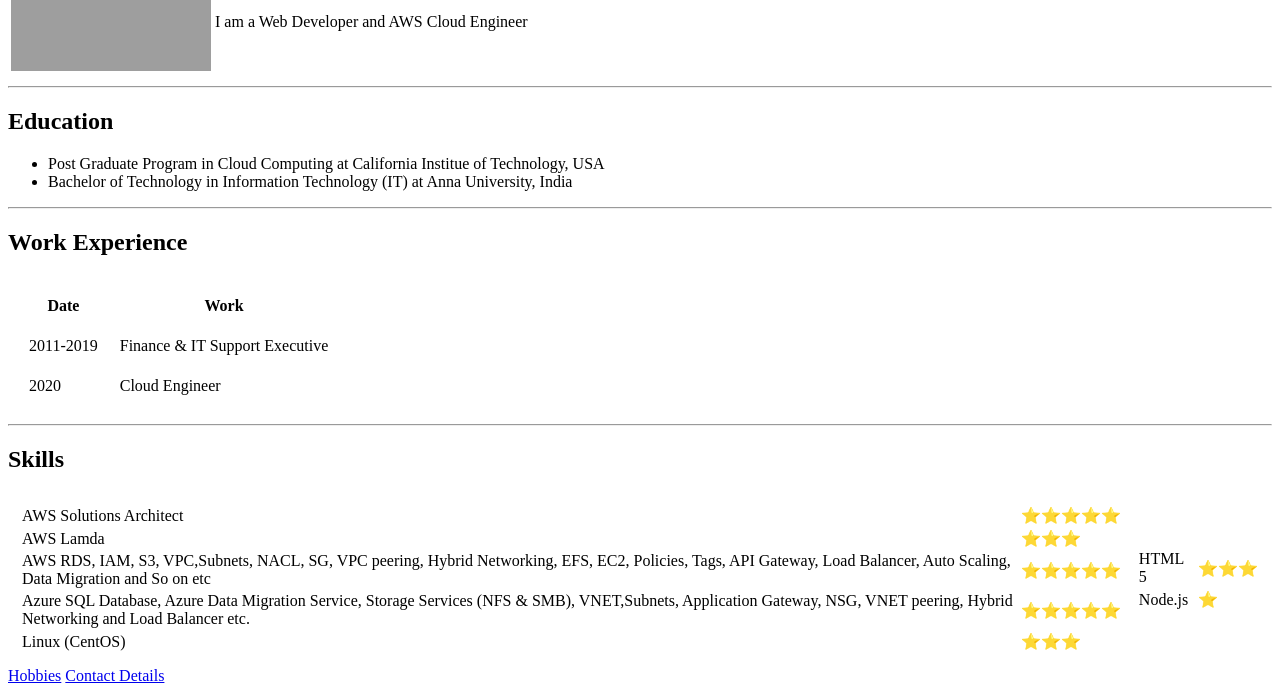
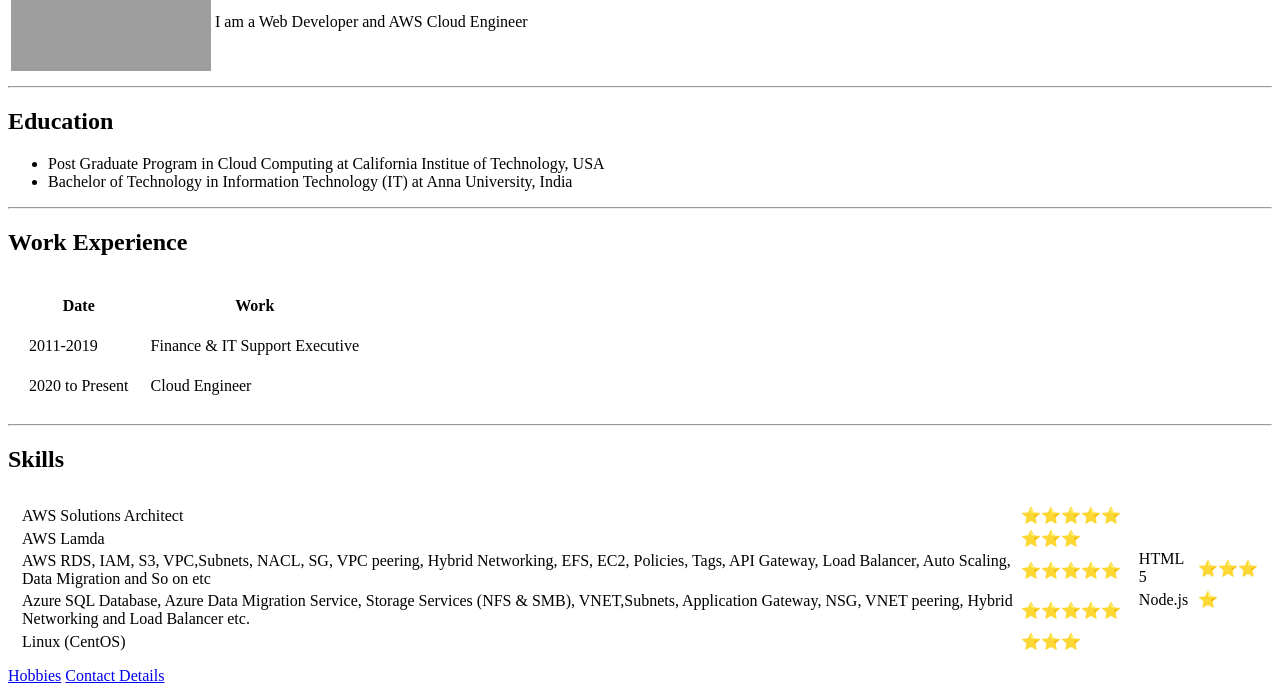
Before and after one commit to sheikdawood1/cv, a plain HTML site: page index.html in a window 1280 px wide. Shown: the part 140-833 px from the top of the page. Drawn offline with Linux system fonts and the light colour scheme; grey boxes are pictures that could not be loaded.

Commit message:
Update index.html
updates in 2022

```diff
--- a/index.html
+++ b/index.html
@@ -43,7 +43,7 @@
       </td>
     </tr>
     <tr>
-      <td>2020</td>
+      <td>2020 to Present</td>
       <td>Cloud Engineer
       </td>
     </tr>
```
